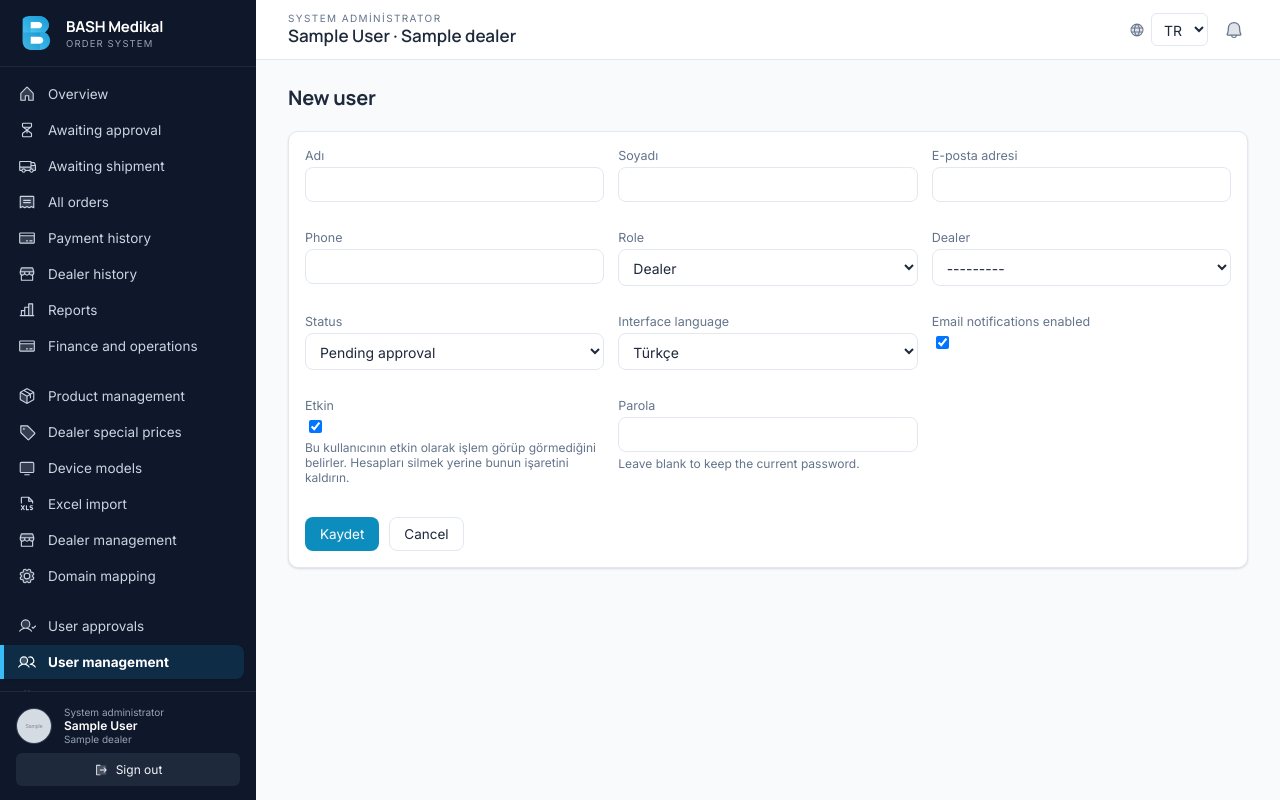
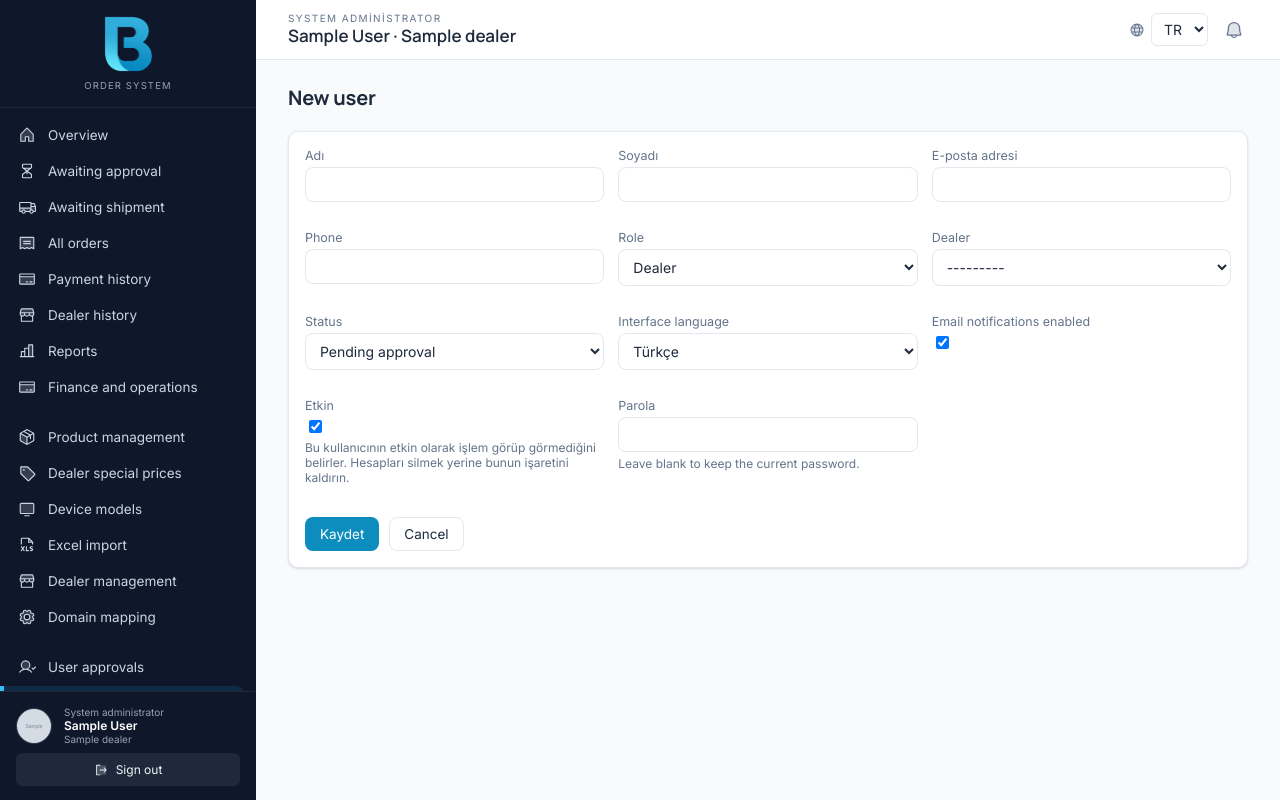
Before and after one commit to selimkorkmaz89-svg/siparis, a Django app: page /accounts/users/new/ in a window 1280 px wide. Run offline with Django 5.2, Linux system fonts and the light colour scheme; a user stored in the database is signed in; tables that the repository leaves empty hold one stand-in row (values such as "Sample post"); grey boxes marked "Sample" are stand-in pictures; data that the repository does not hold is empty; parts of the project's set-up code (start-up, migrations or seed data) failed here and were passed over.

Commit message:
Replace the sidebar wordmark with the real BASH Medikal logo
Swaps the placeholder "B" SVG icon + "BASH Medikal" text for the actual
company logo the user provided, scaled up (56px in the sidebar, 64px on
the login/register screens). The wordmark text is gone from the sidebar
and mobile top bar - only "Sipariş Sistemi" remains underneath the logo,
as asked. COMPANY_NAME still drives the page title, alt text and the
order PDF.

Co-Authored-By: Claude Sonnet 5 <noreply@anthropic.com>
Claude-Session: https://claude.ai/code/session_01L51j6JxHeC3xprK5rgz8uK

```diff
--- a/config/settings.py
+++ b/config/settings.py
@@ -164,7 +164,7 @@ COMPANY_TAX_NO = config("COMPANY_TAX_NO", default="")
 COMPANY_ADDRESS = config("COMPANY_ADDRESS", default="")
 COMPANY_PHONE = config("COMPANY_PHONE", default="")
 COMPANY_EMAIL = config("COMPANY_EMAIL", default="")
-COMPANY_LOGO = config("COMPANY_LOGO", default="img/logo.svg")
+COMPANY_LOGO = config("COMPANY_LOGO", default="img/logo.png")
 BRAND_COLOR = "#0D8DBE"
 ORDER_NO_PREFIX = config("ORDER_NO_PREFIX", default="BSH")
 
--- a/static/css/app.css
+++ b/static/css/app.css
@@ -39,7 +39,7 @@ body {
   margin: 0; background: var(--bg); color: var(--ink);
   font-family: Inter, "Segoe UI", Roboto, "Helvetica Neue", Arial, sans-serif; font-size: 14px;
 }
-h1, h2, h3, .brand-name, .topbar-name { font-family: Manrope, Inter, "Segoe UI", Arial, sans-serif; }
+h1, h2, h3, .topbar-name { font-family: Manrope, Inter, "Segoe UI", Arial, sans-serif; }
 a { color: var(--brand); text-decoration: none; }
 a:hover { text-decoration: underline; }
 h1 { font-size: 20px; margin: 0; letter-spacing: -.01em; }
@@ -57,17 +57,15 @@ h3 { font-size: 15px; margin: 0 0 8px; }
   display: flex; align-items: center; gap: 8px;
   padding: 16px 20px; border-bottom: 1px solid var(--slate-800);
 }
-.brand > div { min-width: 0; }
-.brand { display: flex; align-items: center; gap: 12px; color: inherit; min-width: 0; }
+.brand {
+  display: flex; flex-direction: column; align-items: center; gap: 8px;
+  color: inherit; min-width: 0; width: 100%;
+}
 .brand:hover { text-decoration: none; }
-.brand img { height: 34px; width: 34px; border-radius: 9px; object-fit: contain; flex-shrink: 0; }
-.brand-name {
-  font-weight: 700; color: #fff; line-height: 1.2; letter-spacing: -.01em; font-size: 15px;
-  white-space: nowrap; overflow: hidden; text-overflow: ellipsis;
-}
+.brand img { height: 56px; width: auto; max-width: 100%; object-fit: contain; }
 .brand-sub {
   font-size: 9.5px; color: var(--slate-400); text-transform: uppercase; letter-spacing: .12em;
-  margin-top: 2px; white-space: nowrap; overflow: hidden; text-overflow: ellipsis;
+  white-space: nowrap; overflow: hidden; text-overflow: ellipsis;
 }
 .drawer-close { display: none; margin-left: auto; background: none; border: 0; color: var(--slate-300); cursor: pointer; }
 
@@ -399,7 +397,7 @@ input:focus, select:focus, textarea:focus { outline: 2px solid var(--brand-light
 .auth-card h1 { font-size: 20px; margin-bottom: 6px; }
 .auth-card .subtitle { color: var(--muted); margin-bottom: 20px; }
 .auth-logo { text-align: center; margin-bottom: 18px; }
-.auth-logo img { height: 46px; }
+.auth-logo img { height: 64px; }
 .field { margin-bottom: 14px; }
 
 .import-diff { font-size: 12.5px; }
@@ -417,7 +415,7 @@ input:focus, select:focus, textarea:focus { outline: 2px solid var(--brand-light
     position: sticky; top: 0; z-index: 40; background: var(--surface);
     border-bottom: 1px solid var(--line); padding: 10px 14px;
   }
-  .mobile-bar .brand-name { color: var(--ink); font-size: 14px; }
+  .mobile-bar .brand { flex-direction: row; width: auto; }
   .mobile-bar .brand img { height: 28px; }
   .mobile-bar-actions { display: flex; align-items: center; gap: 10px; }
   .menu-toggle { background: none; border: 0; color: var(--ink); cursor: pointer; padding: 4px; }
--- a/templates/base.html
+++ b/templates/base.html
@@ -18,10 +18,7 @@
     <div class="sidebar-head">
       <a class="brand" href="{% url 'core:home' %}">
         <img src="{% static COMPANY_LOGO %}" alt="{{ COMPANY_NAME }}" onerror="this.style.display='none'">
-        <div>
-          <div class="brand-name">{{ COMPANY_NAME }}</div>
-          <div class="brand-sub">{% translate "Order System" %}</div>
-        </div>
+        <span class="brand-sub">{% translate "Order System" %}</span>
       </a>
       <button class="drawer-close" id="drawerClose" aria-label="{% translate 'Close' %}">
         {% icon "close" 20 "menu-icon" %}
@@ -39,7 +36,6 @@
     </button>
     <a class="brand" href="{% url 'core:home' %}">
       <img src="{% static COMPANY_LOGO %}" alt="{{ COMPANY_NAME }}" onerror="this.style.display='none'">
-      <span class="brand-name">{{ COMPANY_NAME }}</span>
     </a>
     <div class="mobile-bar-actions">
       {% include "partials/language_switcher.html" %}
```
Also changed, not shown: README.md, static/img/logo.png (added), static/img/logo.svg (deleted), 1 other file.
